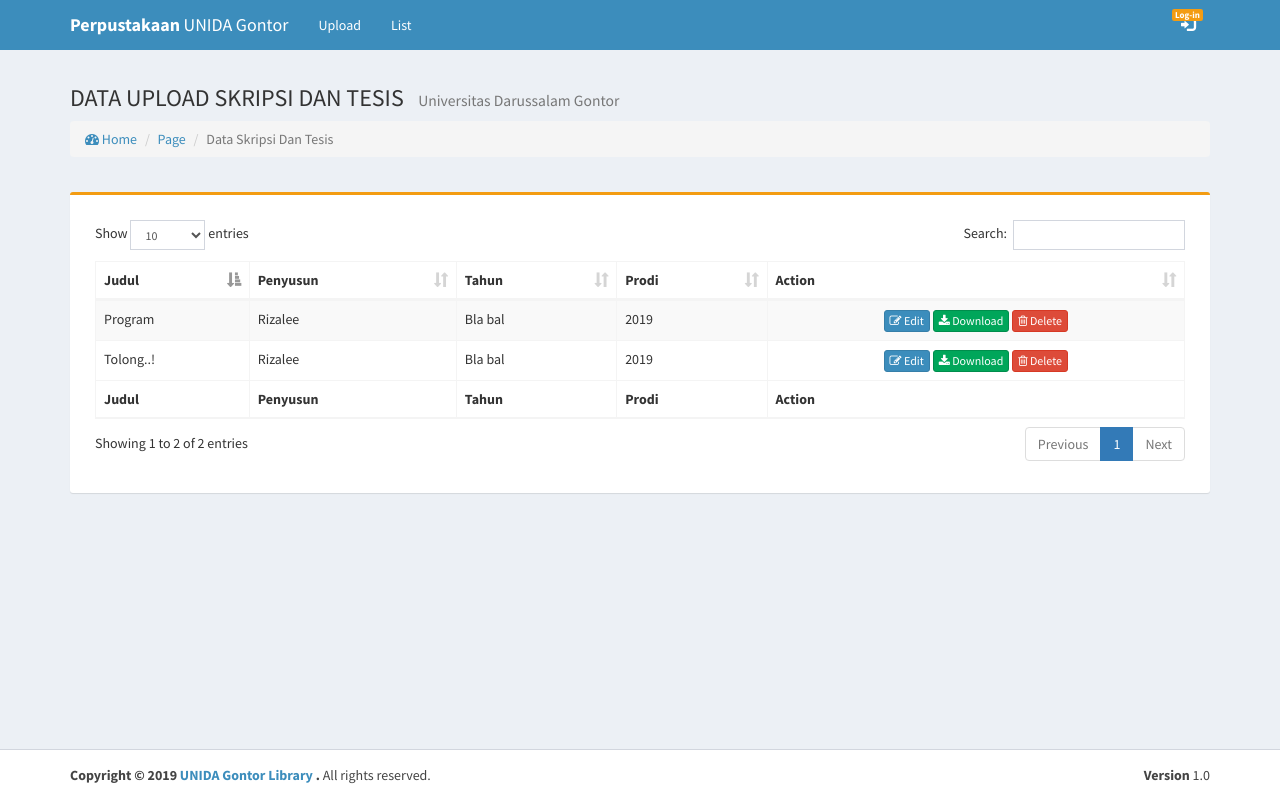
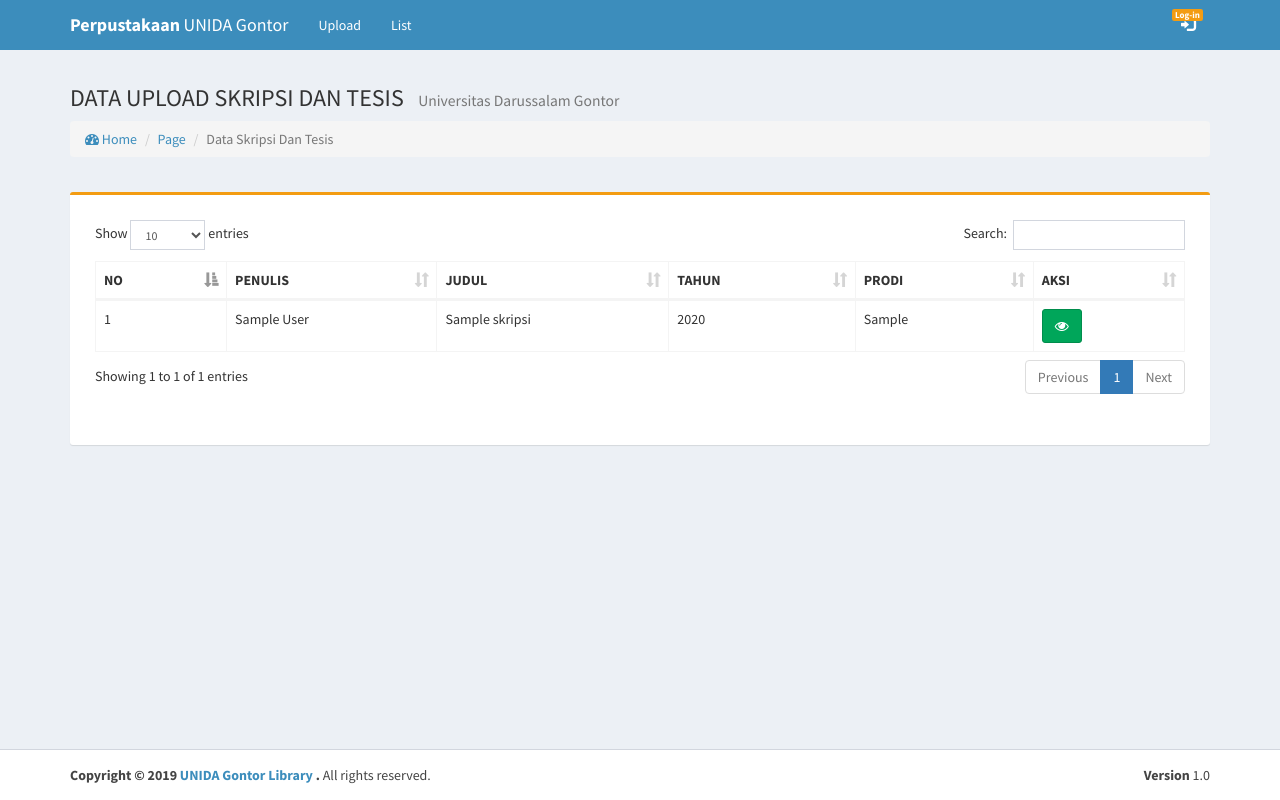
Before and after one commit to bangiim/SIALIB, a PHP site: page /list.php in a window 1280 px wide. Run offline with PHP 8.4, Linux system fonts and the light colour scheme; tables that the repository leaves empty or names only in its code hold one stand-in row (values such as "Sample post").

Commit message:
:pencil: index & list insert database :pencil:

```diff
--- a/list.php
+++ b/list.php
@@ -101,64 +101,44 @@
                                     <div class="col-xs-12">
                                         <!-- /.box-header -->
                                         <div class="box-body">
-                                            <table id="example1" class="table table-bordered table-striped">
+                                            <div class="table-responsive">
+                                                <table class="table table-bordered table-hover" id="example1">
                                                   <thead>
                                                     <tr>
-                                                        <th>Judul</th>
-                                                        <th>Penyusun</th>
-                                                        <th>Tahun</th>
-                                                        <th>Prodi</th>
-                                                        <th>Action</th>
+                                                      <th>NO</th>
+                                                      <th>PENULIS</th>
+                                                      <th>JUDUL</th>
+                                                      <th>TAHUN</th>
+                                                      <th>PRODI</th>
+                                                      <th>AKSI</th>
                                                     </tr>
                                                   </thead>
                                                   <tbody>
+                                                    <?php
+                                                    require_once('config/db.php');
+                                                    $query  = "SELECT * FROM skripsi ORDER BY author";
+                                                    $tampil = mysqli_query($connect, $query);
+                                                    $no = 1;
+                                                    while ($r=mysqli_fetch_array($tampil)){
+                                                    ?>
                                                     <tr>
-                                                        <td>Program</td>
-                                                        <td>Rizalee
-                                                        </td>
-                                                        <td>Bla bal</td>
-                                                        <td>2019</td>
-                                                        <td align="center">
-                                                            <a class="btn btn-xs btn-primary">
-                                                                <i class="fa fa-edit"></i> Edit
-                                                            </a>
-                                                            <a class="btn btn-xs btn-success">
-                                                                <i class="fa fa-download"></i> Download
-                                                            </a>
-                                                            <a class="btn btn-xs btn-danger">
-                                                                <i class="fa fa-trash-o"></i> Delete
-                                                            </a>
+                                                      <td><?php echo $no; ?></td>
+                                                      <td><?php echo $r['author']?></td>
+                                                      <td><?php echo $r['title']?></td>
+                                                      <td><?php echo $r['year']?></td>
+                                                      <td><?php echo $r['prodi']?></td>
+                                                      <td>
+                                                        <a class="btn btn-success" href="#"><i class="fa fa-eye"></i></a>
+
                                                       </td>
                                                     </tr>
-                                                    <tr>
-                                                        <td>Tolong..!</td>
-                                                        <td>Rizalee
-                                                        </td>
-                                                        <td>Bla bal</td>
-                                                        <td>2019</td>
-                                                        <td align="center">
-                                                            <a class="btn btn-xs btn-primary">
-                                                                <i class="fa fa-edit"></i> Edit
-                                                            </a>
-                                                            <a class="btn btn-xs btn-success">
-                                                                <i class="fa fa-download"></i> Download
-                                                            </a>
-                                                            <a class="btn btn-xs btn-danger">
-                                                                <i class="fa fa-trash-o"></i> Delete
-                                                            </a>
-                                                        </td>
-                                                    </tr>
+                                                    <?php
+                                                      $no++;
+                                                    }
+                                                    ?>
                                                   </tbody>
-                                                <tfoot>
-                                                    <tr>
-                                                        <th>Judul</th>
-                                                        <th>Penyusun</th>
-                                                        <th>Tahun</th>
-                                                        <th>Prodi</th>
-                                                        <th>Action</th>
-                                                    </tr>
-                                                </tfoot>
                                                 </table>
+                                              </div>
                                         </div>
                                         <!-- /.box-body -->
                                     </div>
```
Also changed, not shown: action.php (added, +55 -0 lines), index.php (+23 -20 lines), 1 other file. Lines whose indentation alone changed are shown as unchanged.
